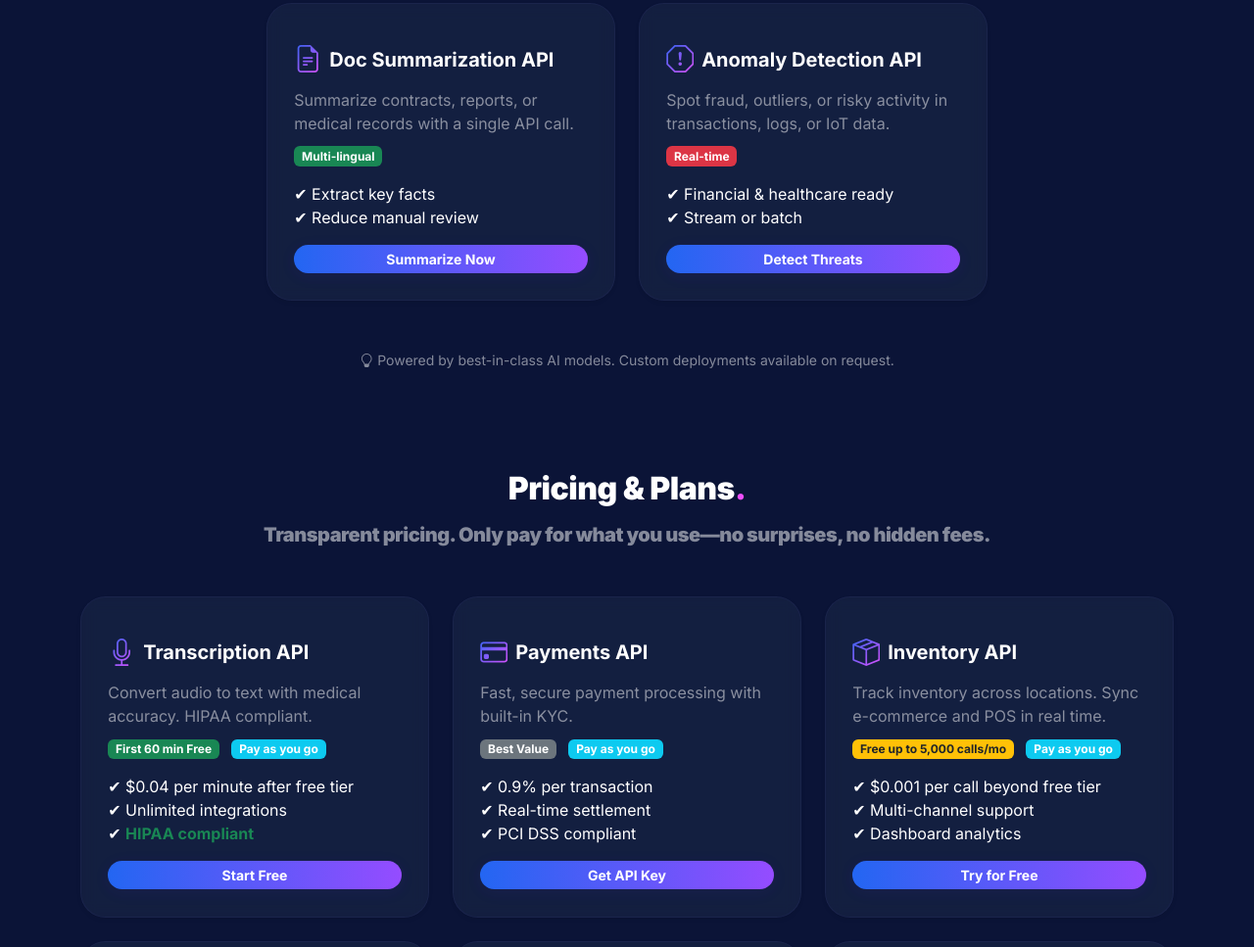
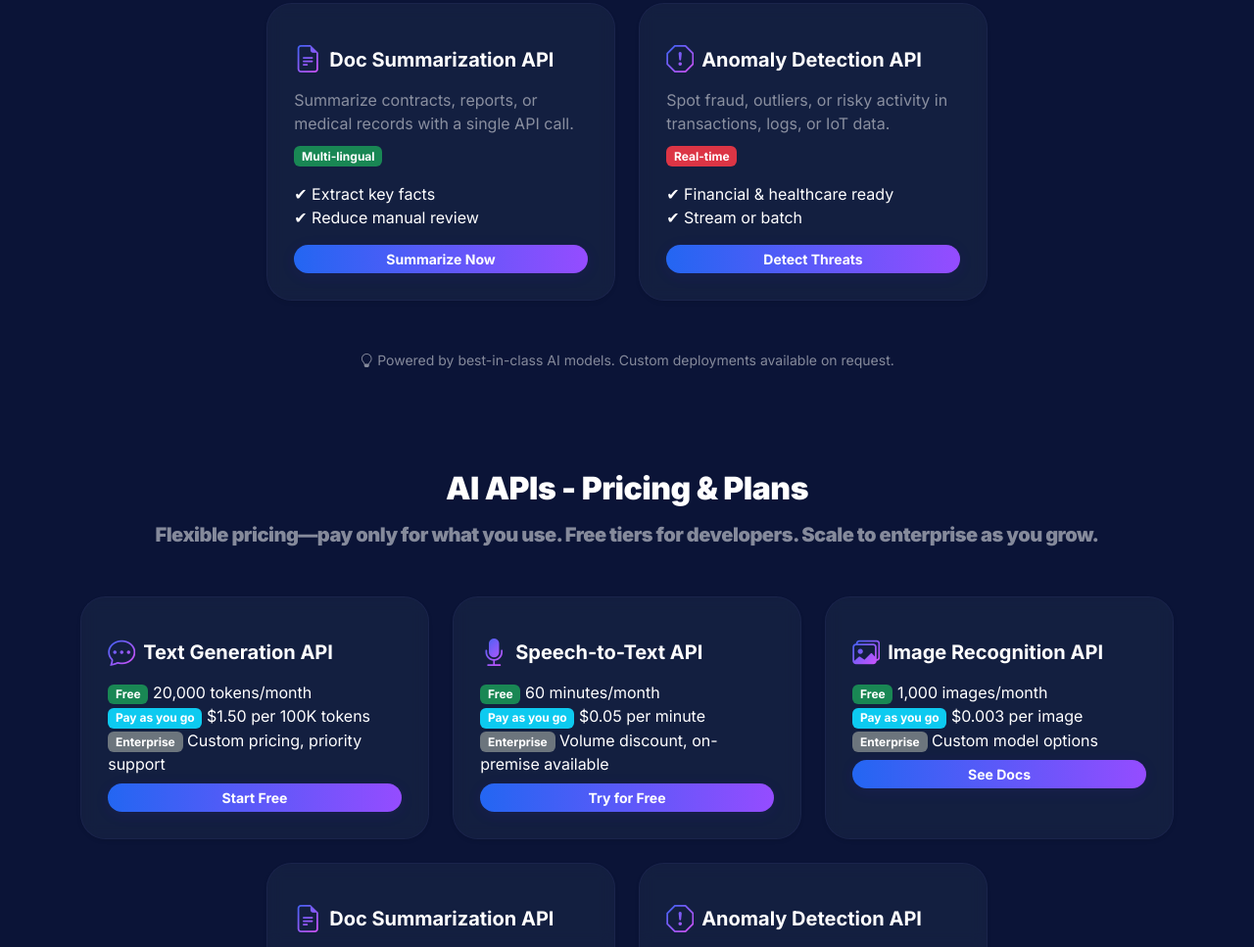
Before and after one commit to agaharwar/af24page, a plain HTML site: page index.html in a window 1280 px wide. Shown: the part 2780-3747 px from the top of the page at 98% size. Drawn offline with nearby package versions, Linux system fonts and the light colour scheme.

Commit message:
Update index.html

```diff
--- a/index.html
+++ b/index.html
@@ -282,7 +282,7 @@
 <!-- Industry Use Cases -->
 <section class="container py-5" id="usecases">
   <div class="section-title text-center mb-4">
-    <span>Industry Solutions<span class="dot">.</span></span>
+    <span>Industry Solutions</span>
   </div>
   <div class="row">
     <div class="col-md-4">
@@ -328,7 +328,7 @@
 <!-- Platform Structure -->
 <section class="container py-5" id="platform">
   <div class="section-title text-center mb-5">
-    <span>The Affix24 Platform<span class="dot">.</span></span>
+    <span>The Affix24 Platform</span>
   </div>
   <div class="row platform-cards">
     <div class="col-md-3">
@@ -365,7 +365,7 @@
 <!-- AI APIs Section -->
 <section class="container py-5" id="ai-apis">
     <div class="section-title text-center mb-5">
-      <span>AI APIs for Modern Apps<span class="dot">.</span></span>
+      <span>AI APIs for Modern Apps</span>
       <div class="fs-5 text-white-50 mt-2">
         Accelerate your AI strategy. Deploy advanced capabilities in minutes—no ML ops, no infrastructure, just pure APIs.
       </div>
@@ -479,12 +479,109 @@
       </small>
     </div>
   </section>
+  <!-- AI APIs Pricing Section -->
+<section class="container py-5" id="ai-pricing">
+    <div class="section-title text-center mb-5">
+      <span>AI APIs - Pricing & Plans</span>
+      <div class="fs-5 text-white-50 mt-2">
+        Flexible pricing—pay only for what you use. Free tiers for developers. Scale to enterprise as you grow.
+      </div>
+    </div>
+    <div class="row gy-4 justify-content-center">
+
+      <!-- Text Generation API -->
+      <div class="col-md-4">
+        <div class="affix-card h-100 shadow-sm">
+          <div class="d-flex align-items-center mb-2">
+            <i class="bi bi-chat-dots fs-3 me-2"></i>
+            <span class="fs-5 fw-bold">Text Generation API</span>
+          </div>
+          <ul class="mb-2" style="list-style:none;padding-left:0;font-size:1rem;">
+            <li><span class="badge bg-success">Free</span> 20,000 tokens/month</li>
+            <li><span class="badge bg-info">Pay as you go</span> $1.50 per 100K tokens</li>
+            <li><span class="badge bg-secondary">Enterprise</span> Custom pricing, priority support</li>
+          </ul>
+          <a href="dev_portal.html#ai" class="btn btn-affix btn-sm w-100 mt-auto" target="_blank">Start Free</a>
+        </div>
+      </div>
+
+      <!-- Speech-to-Text API -->
+      <div class="col-md-4">
+        <div class="affix-card h-100 shadow-sm">
+          <div class="d-flex align-items-center mb-2">
+            <i class="bi bi-mic-fill fs-3 me-2"></i>
+            <span class="fs-5 fw-bold">Speech-to-Text API</span>
+          </div>
+          <ul class="mb-2" style="list-style:none;padding-left:0;font-size:1rem;">
+            <li><span class="badge bg-success">Free</span> 60 minutes/month</li>
+            <li><span class="badge bg-info">Pay as you go</span> $0.05 per minute</li>
+            <li><span class="badge bg-secondary">Enterprise</span> Volume discount, on-premise available</li>
+          </ul>
+          <a href="dev_portal.html#ai" class="btn btn-affix btn-sm w-100 mt-auto" target="_blank">Try for Free</a>
+        </div>
+      </div>
+
+      <!-- Image Recognition API -->
+      <div class="col-md-4">
+        <div class="affix-card h-100 shadow-sm">
+          <div class="d-flex align-items-center mb-2">
+            <i class="bi bi-images fs-3 me-2"></i>
+            <span class="fs-5 fw-bold">Image Recognition API</span>
+          </div>
+          <ul class="mb-2" style="list-style:none;padding-left:0;font-size:1rem;">
+            <li><span class="badge bg-success">Free</span> 1,000 images/month</li>
+            <li><span class="badge bg-info">Pay as you go</span> $0.003 per image</li>
+            <li><span class="badge bg-secondary">Enterprise</span> Custom model options</li>
+          </ul>
+          <a href="dev_portal.html#ai" class="btn btn-affix btn-sm w-100 mt-auto" target="_blank">See Docs</a>
+        </div>
+      </div>
+
+      <!-- Document Summarization API -->
+      <div class="col-md-4">
+        <div class="affix-card h-100 shadow-sm">
+          <div class="d-flex align-items-center mb-2">
+            <i class="bi bi-file-earmark-text fs-3 me-2"></i>
+            <span class="fs-5 fw-bold">Doc Summarization API</span>
+          </div>
+          <ul class="mb-2" style="list-style:none;padding-left:0;font-size:1rem;">
+            <li><span class="badge bg-success">Free</span> 500 docs/month</li>
+            <li><span class="badge bg-info">Pay as you go</span> $0.01 per document</li>
+            <li><span class="badge bg-secondary">Enterprise</span> Bulk/NLP model options</li>
+          </ul>
+          <a href="dev_portal.html#ai" class="btn btn-affix btn-sm w-100 mt-auto" target="_blank">Summarize Now</a>
+        </div>
+      </div>
+
+      <!-- Anomaly Detection API -->
+      <div class="col-md-4">
+        <div class="affix-card h-100 shadow-sm">
+          <div class="d-flex align-items-center mb-2">
+            <i class="bi bi-exclamation-octagon fs-3 me-2"></i>
+            <span class="fs-5 fw-bold">Anomaly Detection API</span>
+          </div>
+          <ul class="mb-2" style="list-style:none;padding-left:0;font-size:1rem;">
+            <li><span class="badge bg-success">Free</span> 10,000 records/month</li>
+            <li><span class="badge bg-info">Pay as you go</span> $1.50 per 100K records</li>
+            <li><span class="badge bg-secondary">Enterprise</span> Dedicated resources, latency SLA</li>
+          </ul>
+          <a href="dev_portal.html#ai" class="btn btn-affix btn-sm w-100 mt-auto" target="_blank">Detect Threats</a>
+        </div>
+      </div>
+    </div>
+    <div class="text-center text-white-50 mt-5">
+      <small>
+        <i class="bi bi-lightbulb"></i>
+        <span>No minimums. Cancel anytime. Need higher volume or private deployment? <a href="mailto:sales@affix24.com" class="text-info">Contact Sales</a></span>
+      </small>
+    </div>
+  </section>
 
 
 <!-- Pricing Section -->
 <section class="container py-5" id="pricing">
     <div class="section-title text-center mb-5">
-      <span>Pricing & Plans<span class="dot">.</span></span>
+      <span>Industry APIs - Pricing & Plans</span>
       <div class="fs-5 text-white-50 mt-2">
         Transparent pricing. Only pay for what you use—no surprises, no hidden fees.
       </div>
```
